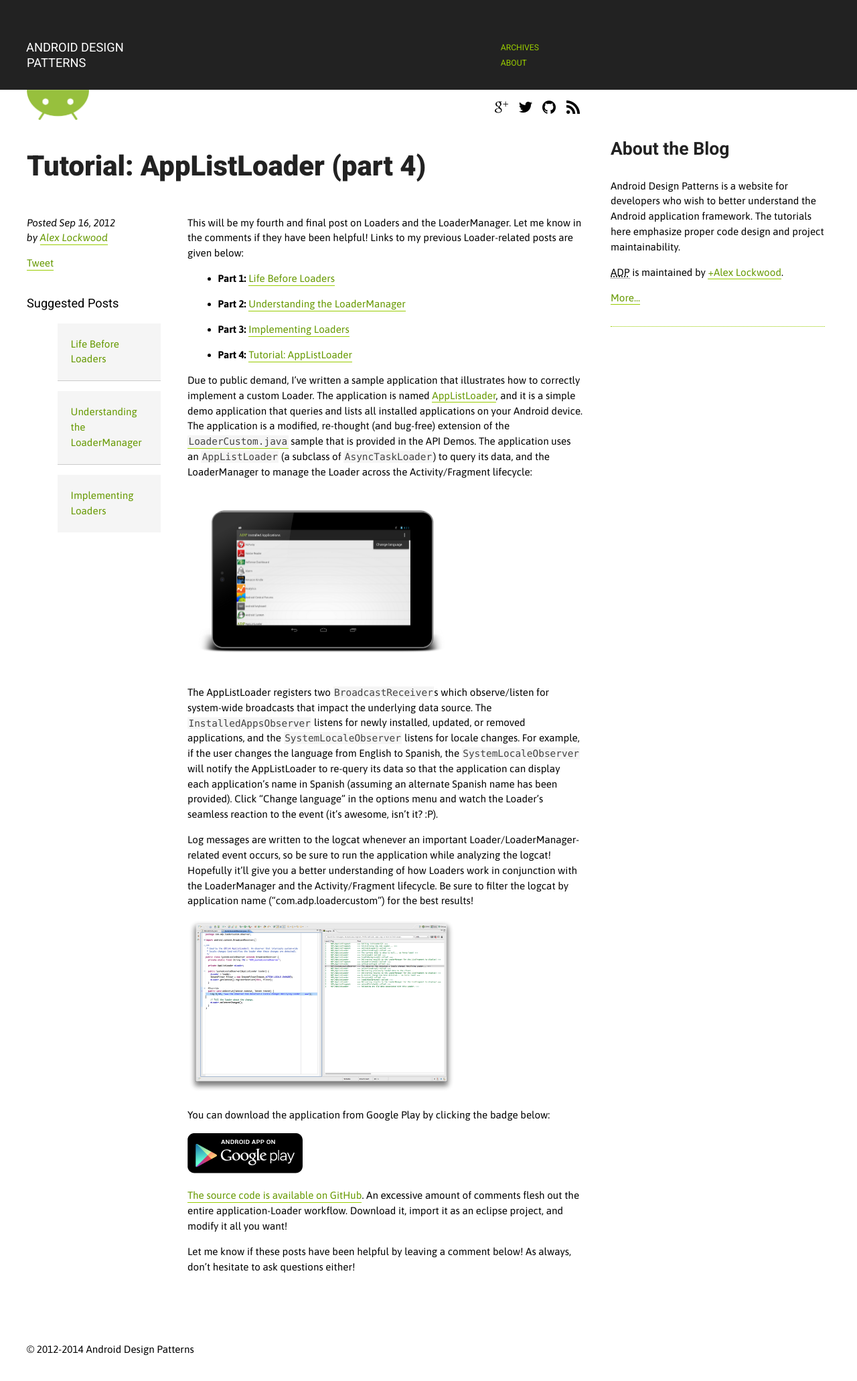
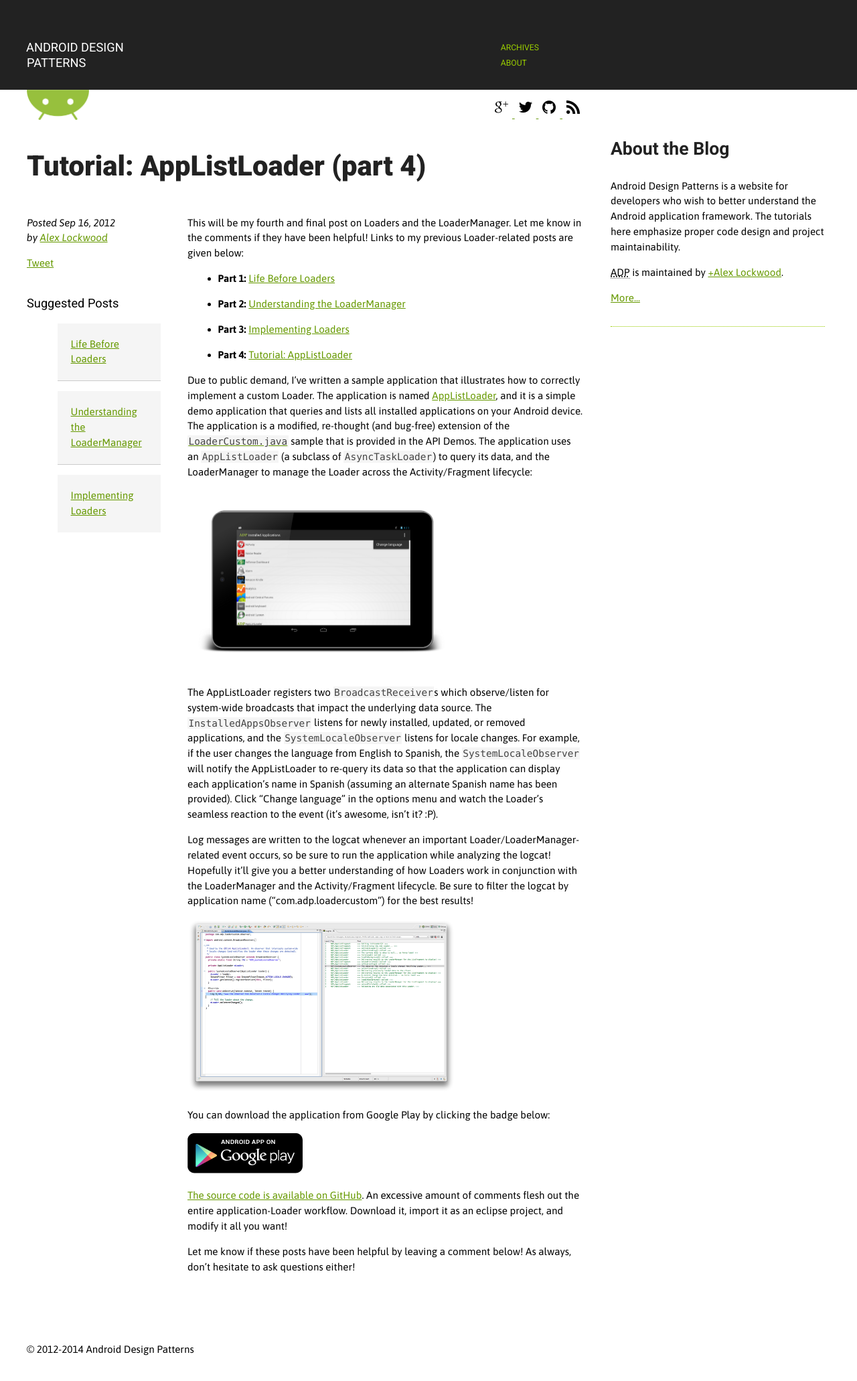
Before and after one commit to alexjlockwood/AndroidDesignPatterns, a Jekyll site: the page built from _posts/2012-09-16-loaders-part4.md, in a window 1280 px wide. Shown: the whole page at 67% size. Built offline with Jekyll 4.4.1, drawn with Linux system fonts in a browser that asks for light colours; Markdown is read by kramdown in place of the engine named in the settings; comment, search, counter and statistics services are not loaded.

Commit message:
text-decoration: underline; removed border-bottom

```diff
--- a/css/style.css
+++ b/css/style.css
@@ -58,12 +58,10 @@
     text-decoration: none;
     margin: -10px;
     padding: 9px;
-    border: 0;
 }
 #header h3 a:hover {
     background: #000;
     color: #99cc00;
-    border: 0;
 }
 h5 {
     font-weight: 700;
@@ -120,19 +118,16 @@
 }
 a {
     color: #669900;
-    text-decoration: none;
-    padding: 0 0 .1em;
-    border-bottom: 1px #99cc00 solid;
+    text-decoration: underline;
 }
 a:hover {
     color: #99cc00;
-    border-bottom: 1px #ddd solid;
 }
 .no-border a {
-    border: 0;
+    text-decoration: none;
 }
 a.no-border {
-    border: 0;
+    text-decoration: none;
 }
 em, i {
     font-style: italic;
```
